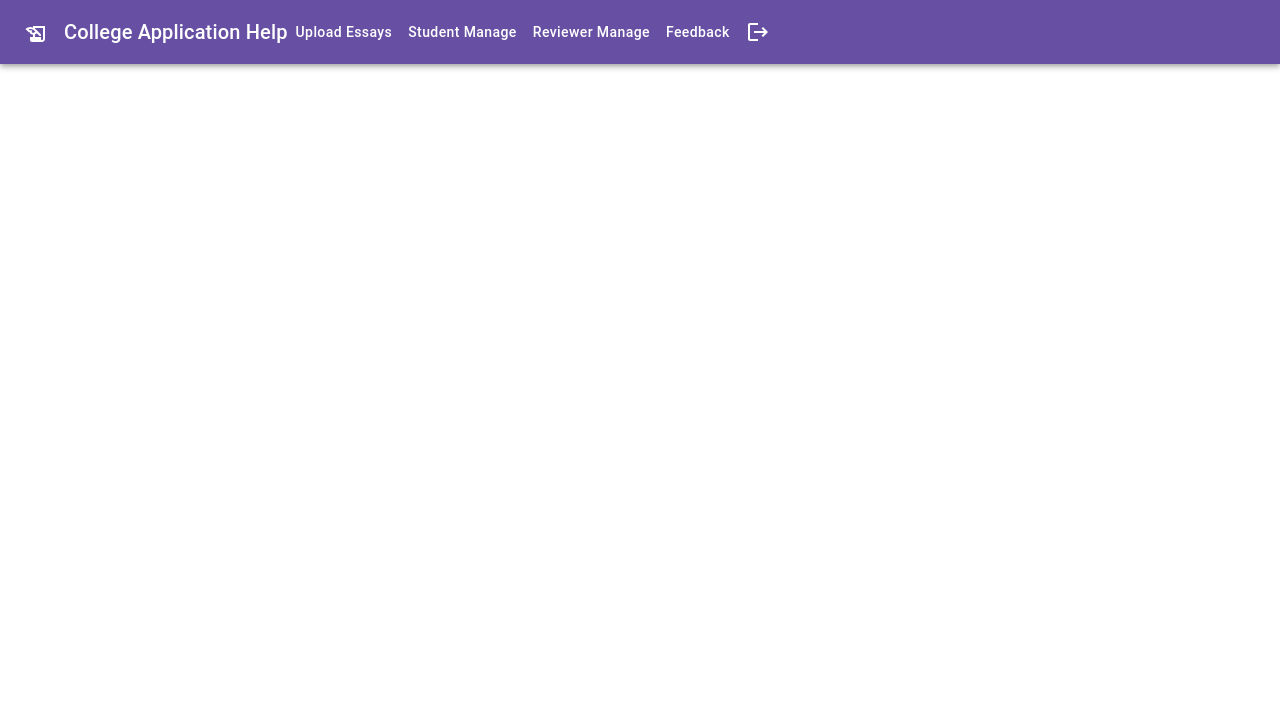
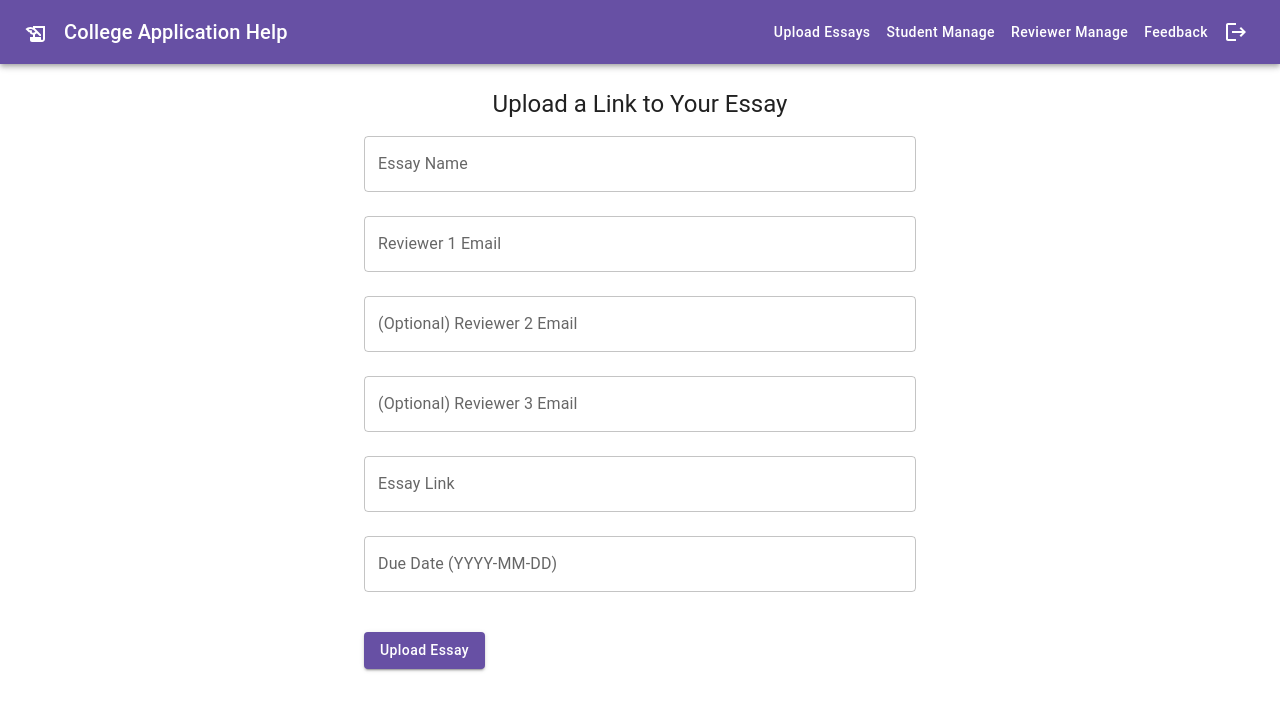
Before and after one commit to kroberts081/CS4261_Website, a React (Create React App) app in the folder cs4261website/: page /upload in a window 1280 px wide. Shown: the top 710 px of the page. Built offline with nearby package versions, Linux system fonts and the light colour scheme.

Commit message:
updating uploads page ui

```diff
--- a/cs4261website/src/components/AppNav.jsx
+++ b/cs4261website/src/components/AppNav.jsx
@@ -24,12 +24,16 @@ const AppNav = (props) => {
     return (
         <AppBar position='static'>
             <Toolbar>
+                <Box sx={{marginRight:"auto"}}>
+                  <Box sx={{flexDirection:"row", display:"flex", alignItems:"center"}}>
                     <Icon>
                         <HistoryEduIcon/>
                     </Icon>
                     <Typography variant="h6" component="div" sx={{ ml: 2 }}>
                             College Application Help
                     </Typography>
+                    </Box>
+                </Box>
                 <Box>
                     <Button sx={{ color: '#ffffff'}} component={NavLink} to={'/upload'}>Upload Essays</Button>
                     <Button sx={{ color: '#ffffff'}} component={NavLink} to={'/manage'}>Student Manage</Button>
--- a/cs4261website/src/page/Upload.jsx
+++ b/cs4261website/src/page/Upload.jsx
@@ -10,7 +10,7 @@ import { collection, addDoc, setDoc, doc, query, where, getDocs } from 'firebase
 import { database } from '../firebase';
 import { useLocation, NavLink, useNavigate } from 'react-router-dom';
 import AppNav from '../components/AppNav';
-import { AppBar, Box } from '@mui/material';
+import { AppBar, Box, Container, TextField, Typography } from '@mui/material';
 
 
 const Upload = (props) => {
@@ -30,6 +30,12 @@ const Upload = (props) => {
 
     const uploadEssay = async (e) => {
         e.preventDefault();
+
+        if (!essayName || (!reviewer1 && !reviewer2 && !reviewer3) || !essayLink) {
+            alert("All fields are required")
+            setLoading(false);
+            return;
+        }
 
         if (!essayName || (!reviewer1 && !reviewer2 && !reviewer3) || !essayLink) {
             alert("All fields are required")
@@ -111,69 +117,25 @@ const Upload = (props) => {
     }
 
   return (
-    <Box>
+    <Box sx={{
+        display: 'flex',
+        flexDirection: 'column',
+        alignItems: 'center'}}>
         <AppNav/>
+        <Typography variant='h5' sx ={{ mt: 3}}>Upload a Link to Your Essay</Typography>
+
+        <Container maxWidth="sm">
+            <TextField id="name" size='medium' fullWidth margin="normal" label="Essay Name" variant="outlined" onChange={(e)=>setEssayName(e.target.value)}/>
+            <TextField id="revieweremail" size='medium' fullWidth margin="normal" label="Reviewer 1 Email" variant="outlined" onChange={(e)=>setReviewer1(e.target.value)}/>
+            <TextField id="reviewer2email" size='medium' fullWidth margin="normal" label="(Optional) Reviewer 2 Email" variant="outlined" onChange={(e)=>setReviewer2(e.target.value)}/>
+            <TextField id="reviewer3email" size='medium' fullWidth margin="normal" label="(Optional) Reviewer 3 Email" variant="outlined" onChange={(e)=>setReviewer3(e.target.value)}/>
+            <TextField id="essayLink" size='medium' fullWidth margin="normal" label="Essay Link" variant="outlined" onChange={(e)=>setEssayLink(e.target.value)}/>
+            <TextField id="duedate" size='medium' fullWidth margin="normal" label="Due Date (YYYY-MM-DD)" variant="outlined" onChange={(e)=>setEssayLink(e.target.value)}/>
+
+            <Button variant='contained' onClick={uploadEssay} sx={{ mt: 4}}>Upload Essay</Button>
+        </Container>
+
     </Box>
-//     <section className="upload-container">
-//         <Text>Upload Essay</Text>
-//         <div>
-
-//             <div>
-//                 <input
-//                     type="text" id = "name"
-//                         placeholder="Essay Name?"
-//                     onChange={(e)=>setEssayName(e.target.value)}
-//                 />
-//             </div>
-//             <div>
-//                 <input
-//                     type="text" id = "revieweremail"
-//                         placeholder="Reviewer Email?"
-//                     onChange={(e)=>setReviewer1(e.target.value)}
-//                 />
-//             </div>
-//             <div>
-//                 <input
-//                     type="text" id = "reviewer2email"
-//                         placeholder=" Reviewer 2 Email (optional)"
-//                     onChange={(e)=>setReviewer2(e.target.value)}
-//                 />
-//             </div>
-
-//             <div>
-//                 <input
-//                     type="text" id = "reviewer3email"
-//                         placeholder="Reviewer 3 Email (optional)"
-//                     onChange={(e)=>setReviewer3(e.target.value)}
-//                 />
-//             </div>
-
-//             <div>
-//                 <input
-//                     type="text" id = "essayLink"
-//                         placeholder="Essay Link"
-//                     onChange={(e)=>setEssayLink(e.target.value)}
-//                 />
-//             </div>
-//             <div>
-//                 <input
-//                     type="text" id = "duedate"
-//                         placeholder="Due Date"
-//                     onChange={(e)=>setDueDate(e.target.value)}
-//                 />
-//             </div>
-
-//         <div className="btn-container">
-//             <button
-//                 type="submit"
-//                 className="btn"
-//                 onClick={uploadEssay}
-//             >
-//                 Upload Essay
-//             </button>
-//         </div>
-// </div>
-//     </section>
   )
 }
 
```
Lines whose indentation alone changed are shown as unchanged.
